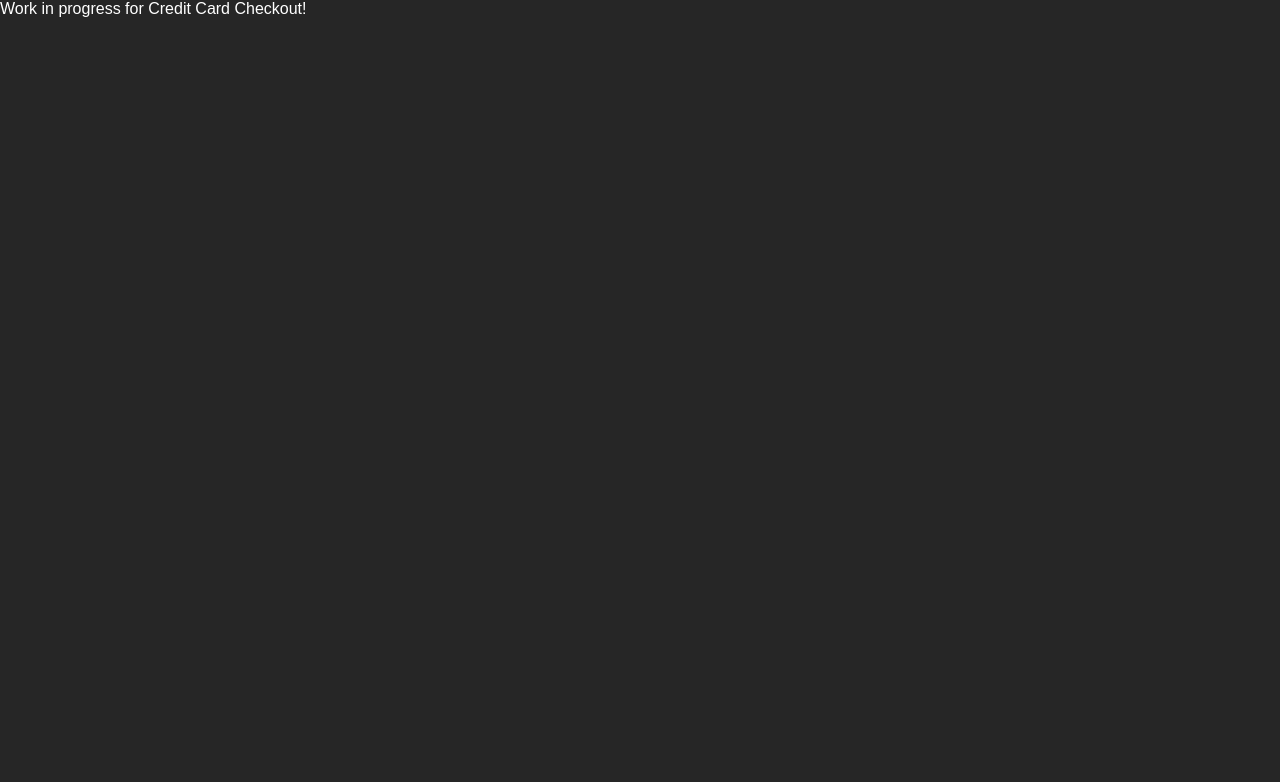
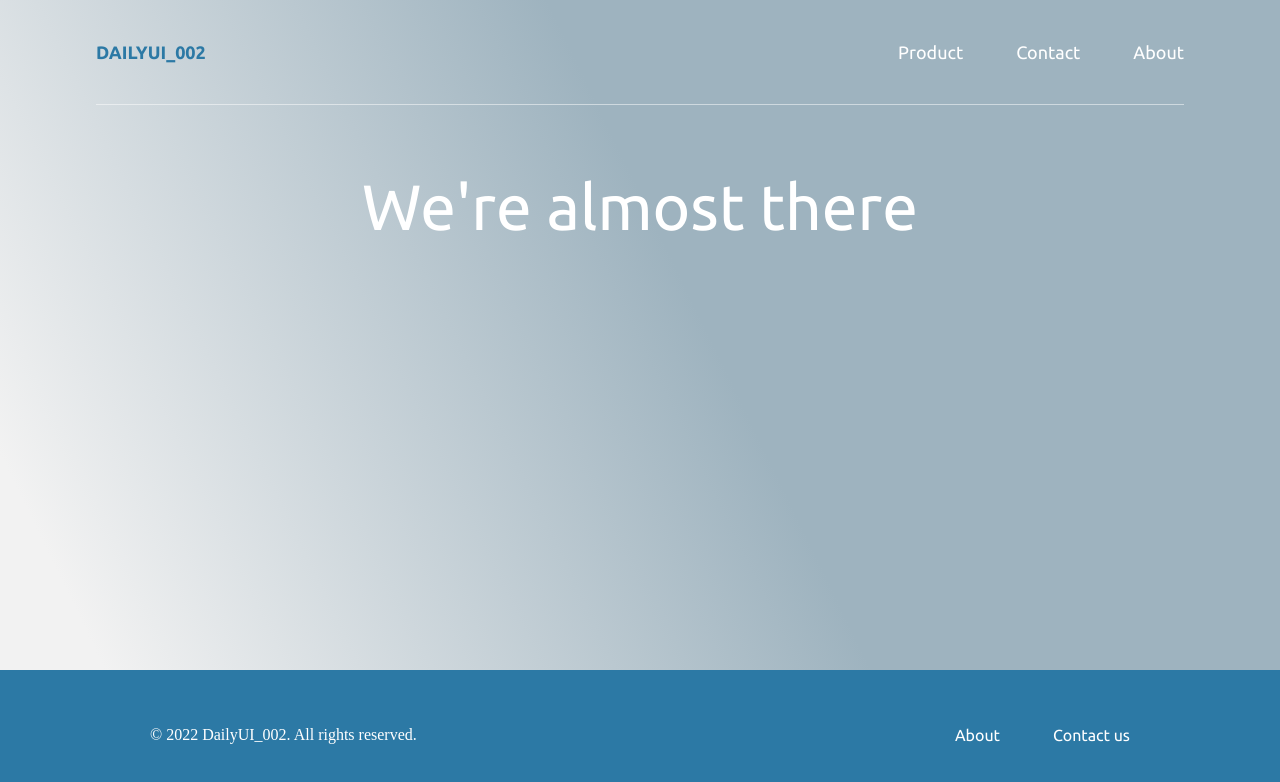
Before and after one commit to anneshackelford/daily-ui-challenges, a Next.js app: page /creditcardcheckout in a window 1280 px wide. Shown: the top 782 px of the page. Built offline with nearby package versions, Linux system fonts and the light colour scheme; a web font is replaced by a local one.

Commit message:
Basic layout for credit card checkout

```diff
--- a/components/DailyUI.tsx
+++ b/components/DailyUI.tsx
@@ -31,6 +31,7 @@ const DailyBottomRow = styled.div`
   flex-direction: row;
   justify-content: space-between;
   margin: 0 8px;
+  gap: 10px;
 `;
 
 const DailyLabel = styled.label`
--- a/components/SignUpBox.tsx
+++ b/components/SignUpBox.tsx
@@ -40,7 +40,7 @@ const NameInput = styled.div`
 `;
 
 const TermsLabel = styled.label`
-  font-family: 'Lato';
+  font-family: 'Lato', sans-serif;
   font-style: normal;
   font-weight: 400;
   font-size: 14px;
--- a/pages/_document.js
+++ b/pages/_document.js
@@ -8,6 +8,12 @@ export default class MyDocument extends Document {
         <Head>
           <link
             href='https://api.fontshare.com/css?f[]=switzer@1&f[]=clash-display@1&display=swap'
+            rel='stylesheet'
+          />
+          <link rel='preconnect' href='https://fonts.googleapis.com' />
+          <link rel='preconnect' href='https://fonts.gstatic.com' crossOrigin />
+          <link
+            href='https://fonts.googleapis.com/css2?family=Lato&family=Ubuntu:wght@300;400;500;700&display=swap'
             rel='stylesheet'
           />
         </Head>
--- a/pages/creditcardcheckout.tsx
+++ b/pages/creditcardcheckout.tsx
@@ -1,5 +1,133 @@
+import styled, { css } from 'styled-components';
+
+const Container = styled.div`
+  display: flex;
+  flex-direction: column;
+  /* justify-content: center; */
+  background: linear-gradient(244.14deg, #9eb3bf 43.96%, #f2f2f2 89.95%);
+  height: 100vh;
+`;
+
+const NavBar = styled.nav`
+  display: flex;
+  flex-direction: row;
+  align-self: center;
+  justify-content: space-between;
+  align-items: center;
+  border-bottom: 1px solid rgba(255, 255, 255, 0.5);
+  height: 105px;
+  width: 85%;
+
+  > span {
+    font-family: 'Ubuntu';
+    font-style: normal;
+    font-weight: 700;
+    font-size: 18px;
+    line-height: 21px;
+    text-transform: uppercase;
+    color: #2c79a5;
+  }
+`;
+
+const Main = styled.main`
+  display: flex;
+  flex-direction: column;
+  align-self: center;
+  margin-top: 74px;
+  text-align: center ;
+
+  > span {
+    font-family: 'Ubuntu';
+    font-style: normal;
+    font-weight: 400;
+    font-size: 64px;
+    line-height: 85%;
+    color: #ffffff;
+  }
+`;
+
+const Footer = styled.footer`
+  display: flex;
+  flex-direction: row;
+  justify-content: space-between;
+  align-items: center;
+  padding: 0 20px;
+  background: #2c79a5;
+  position: absolute;
+  height: 130px;
+  width: 100%;
+  left: 0px;
+  bottom: 0px;
+  @media screen and (min-width: 767px) {
+    padding: 0 150px;
+  }
+`;
+
+const NavRightSide = styled.div`
+  display: none;
+
+  @media screen and (min-width: 767px) {
+    display: flex;
+    flex-direction: row;
+    justify-content: space-between;
+    gap: 53px;
+    font-family: 'Ubuntu';
+    font-style: normal;
+    font-weight: 400;
+    font-size: 18px;
+    line-height: 21px;
+    color: #ffffff;
+  }
+`;
+
+const FooterRightSide = styled.div`
+  display: none;
+  @media screen and (min-width: 767px) {
+    display: flex;
+    flex-direction: row;
+    justify-content: space-between;
+    gap: 53px;
+    font-family: 'Ubuntu';
+    font-style: normal;
+    font-weight: 400;
+    font-size: 16px;
+    line-height: 18px;
+    color: #ffffff;
+  }
+`;
+
+const Copyright = styled.label`
+  font-family: 'Switzer';
+  font-style: normal;
+  font-weight: 400;
+  font-size: 16px;
+  line-height: 85%;
+  color: #ffffff;
+`;
+
 const CreditCardCheckout = () => {
-  return <div>Work in progress for Credit Card Checkout!</div>;
+  return (
+    <Container>
+      <NavBar>
+        <span>DailyUI_002</span>
+        <NavRightSide>
+          <span>Product</span>
+          <span>Contact</span>
+          <span>About</span>
+        </NavRightSide>
+      </NavBar>
+      <Main>
+        <span>We're almost there</span>
+      </Main>
+      <Footer>
+        <Copyright>© 2022 DailyUI_002. All rights reserved.</Copyright>
+        <FooterRightSide>
+          <span>About</span>
+          <span>Contact us</span>
+        </FooterRightSide>
+      </Footer>
+    </Container>
+  );
 };
 
 export default CreditCardCheckout;
```
